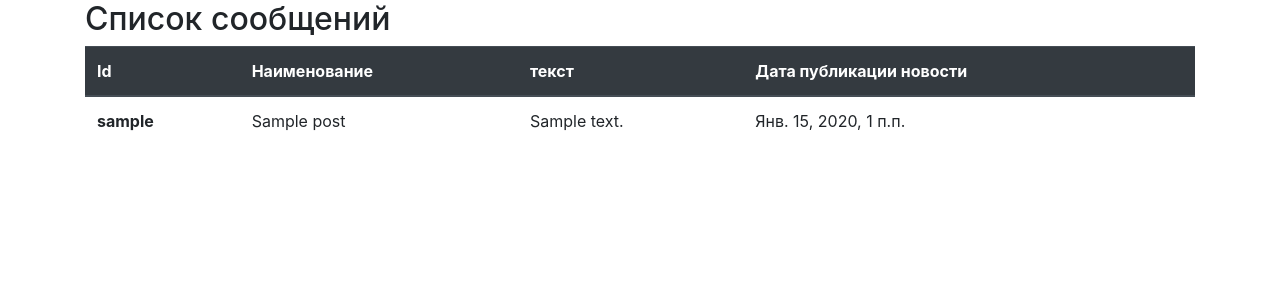
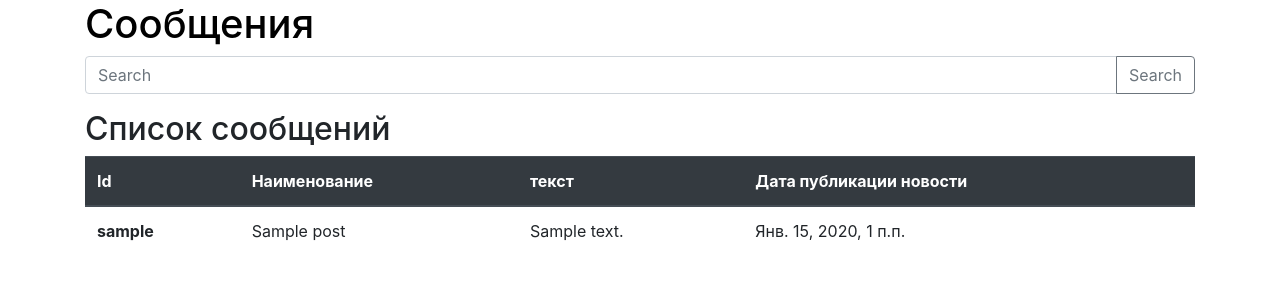
Before and after one commit to SirojiddinSaidmurodov/TechnicalPractice5term, a Django app: page /list/ in a window 1280 px wide. Shown: the top 300 px of the page. Run offline with Django 3.2, Linux system fonts and the light colour scheme; tables that the repository leaves empty hold one stand-in row (values such as "Sample post").

Commit message:
edit: added searching
Took 52 minutes

```diff
--- a/firstapp/forms.py
+++ b/firstapp/forms.py
@@ -7,3 +7,7 @@ class PostForm(forms.ModelForm):
     class Meta:
         model = Post
         fields = ('author', 'title', 'text', 'created_date', 'publish_date')
+
+
+class SearchForm(forms.Form):
+    query = forms.CharField()
--- a/firstapp/urls.py
+++ b/firstapp/urls.py
@@ -7,4 +7,5 @@ urlpatterns = [
     path('about', views.about_page, name='about_page'),
     path('list/', views.index, name='index_list'),
     path('form/', views.post, name='post'),
+    path('list/filter/', views.filter_list, name='filter_list')
 ]
--- a/firstapp/views.py
+++ b/firstapp/views.py
@@ -28,3 +28,9 @@ def post(request):
     else:
         form = PostForm()
     return render(request, 'firstapp/post_form.html', {'form': form})
+
+
+def filter_list(request):
+    query = request.GET.get("search")
+    text = Post.objects.filter(title__contains=query)
+    return render(request, "firstapp/index.html", {"text": text})
--- a/templates/firstapp/index.html
+++ b/templates/firstapp/index.html
@@ -10,6 +10,16 @@
 </head>
 <body>
 <div class="container">
+<h1>Сообщения</h1>
+        <form method="get" action="/list/filter">
+            <div class="input-group mb-3">
+            <input class="form-control" type="text" placeholder="Search" aria-label="Search" name="search">
+            <div class="input-group-append">
+                <button class="btn btn-outline-secondary" type="submit">Search</button>
+            </div>
+            </div>
+        </form>
+
     <h2>Список сообщений</h2>
     <table class="table">{% if text.count > 0 %}
         <thead class="thead-dark">
```
Lines whose indentation alone changed are shown as unchanged.
